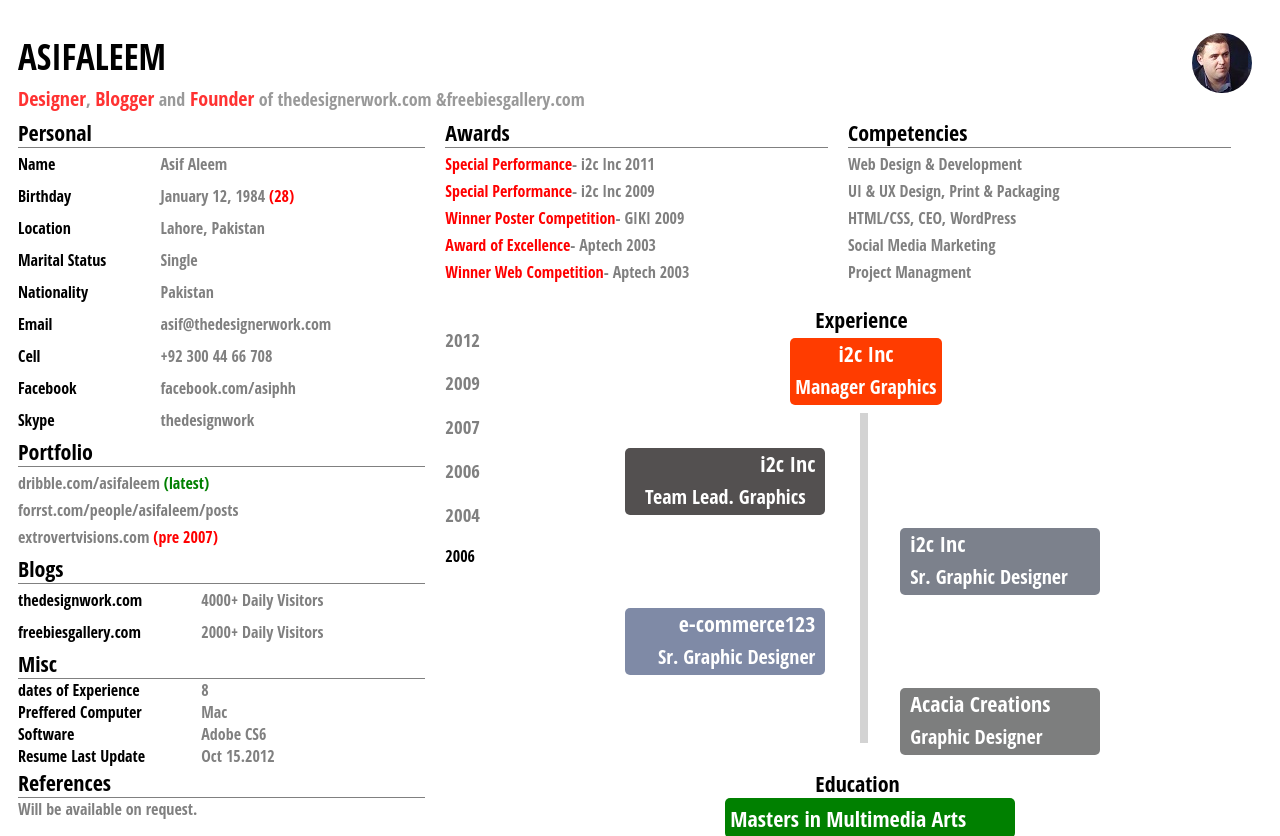
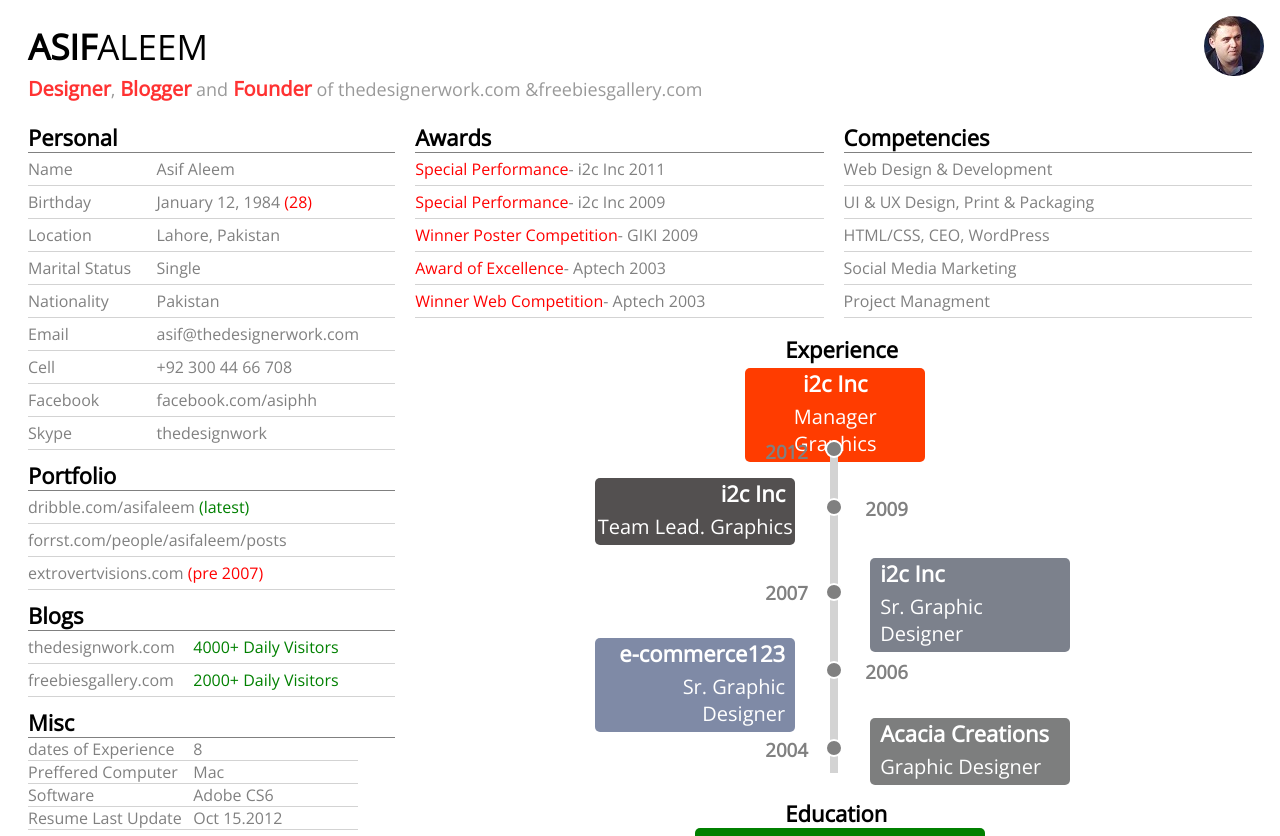
Before and after one commit to ret87/Hillel, a plain HTML site: page homework5/p2/index.html in a window 1280 px wide. Shown: the top 836 px of the page. Drawn offline with nearby package versions, Linux system fonts and the light colour scheme.

Commit message:
group styles and chng classes names

```diff
--- a/homework5/p2/style.css
+++ b/homework5/p2/style.css
@@ -1,13 +1,13 @@
+@import url('https://fonts.googleapis.com/css?family=Open+Sans:300');
+
 *,
 *:before,
 *:after {
     box-sizing: border-box;
+    font-family: 'Open Sans', sans-serif;
 }
-@import url('https://fonts.googleapis.com/css?family=Open+Sans+Condensed:300');
 body {
-    font-family: 'Open Sans Condensed', sans-serif;
-    padding: 20px 10px;
-    width: 98%;
+    padding: 10px 20px;
 }
 p {
     margin-top: 5px;
@@ -21,13 +21,12 @@ h2 {
 h3 {
     color: gray;
 }
+header {
+    margin-bottom: 10px;
+}
 .main {
     width: 100%;
     margin: 0 auto;
-    position: relative;
-}
-.header p {
-    margin: 0;
 }
 .header-name {
     font-size: 35px;
@@ -52,8 +51,8 @@ h3 {
     border-radius: 50%;
     background-image: url(photo.jpg);
     position: absolute;
-    top: 0;
-    right: 0;
+    top: 1rem;
+    right: 1rem;
 }
 
 /* top content end */
@@ -66,61 +65,67 @@ h3 {
 }
 .font-grey {
     color: grey;
-}
-.content-left {
-    width: 33%;
-    float: left;
+    border-bottom: 1px solid lightgray;
 }
 .head {
     border-bottom: 1px solid gray;
-    font-weight: 600;
 }
-.info p {
+.title {
     color: grey;
-}
-.light-border {
+    float: left;
+    width: 35%;
     border-bottom: 1px solid lightgray;
 }
-.title {
-    float: left;
-    width: 35%;
-}
 .info {
+    color: grey;
     float: left;
     width: 65%;
+    border-bottom: 1px solid lightgray;
 }
-.portfolio {
-    float: left;
-    width: 100%;
+.clearfix::after {
+    content: "";
+    display: table;
+    clear: both;
+}
+section {
+    margin-top: 10px;
 }
 .blog-float-big {
     float: left;
     width: 55%;
-    color: grey;
+    border-bottom: 1px solid lightgray;
 }
 .blog-float-small {
     float: left;
     width: 45%;
+    color: grey;
+    border-bottom: 1px solid lightgray;
 }
-.content-top {
-    width: 100%;
+.content-left {
+    float: left;
+    width: 30%;
+}
+.content-right {
+    float: right;
+    width: 70%;
 }
 .awards {
-    margin-left: 20px;
+    padding-left: 20px;
     float: left;
-    width: 31%;
+    width: 50%;
 }
 .competencies {
-    margin-left: 20px;
+    padding-left: 20px;
     float: left;
-    width: 31%;
+    width: 50%;
 }
 
 /* graph blocks Exp absolute*/
+
 .graphics {
     padding: 20px;
     float: left;
-    width: 66%;
+    width: 65%;
     position: relative;
 }
 .experience p {
@@ -134,22 +139,23 @@ h3 {
     font-weight: 600;
 }
 .man-graph {
+    width: 180px;
     position: absolute;
     top: 50px;
-    left: 365px;
+    left: 350px;
     border-radius: 5px;
     background-color: rgb(255, 60, 0);
     text-align: center;
     color: white;
     padding: 0 5px;
 }
-.years-2012 {
+.dates-2012 {
     position: absolute;
     top: 102px;
     left: 370px;
     color: grey;
 }
-.node-2012 {
+.circle-2012 {
     position: absolute;
     top: 122px;
     left: 430px;
@@ -182,7 +188,7 @@ h3 {
     text-align: right;
     padding: 0 10px;
 }
-.node-2009 {
+.circle-2009 {
     position: absolute;
     top: 180px;
     left: 430px;
@@ -193,7 +199,7 @@ h3 {
     border: 2px solid white;
     z-index: 1;
 }
-.years-2009 {
+.dates-2009 {
     position: absolute;
     top: 159px;
     left: 470px;
@@ -210,7 +216,7 @@ h3 {
     text-align: left;
     padding-left: 10px;
 }
-.node-2007 {
+.circle-2007 {
     position: absolute;
     top: 265px;
     left: 430px;
@@ -221,7 +227,7 @@ h3 {
     border: 2px solid white;
     z-index: 1;
 }
-.years-2007 {
+.dates-2007 {
     position: absolute;
     top: 243px;
     left: 370px;
@@ -238,7 +244,7 @@ h3 {
     text-align: right;
     padding-right: 10px;
 }
-.node-2006 {
+.circle-2006 {
     position: absolute;
     top: 343px;
     left: 430px;
@@ -249,7 +255,7 @@ h3 {
     border: 2px solid white;
     z-index: 1;
 }
-.years-2006 {
+.dates-2006 {
     position: absolute;
     top: 322px;
     left: 470px;
@@ -266,7 +272,7 @@ h3 {
     text-align: left;
     padding-left: 10px;
 }
-.node-2004 {
+.circle-2004 {
     position: absolute;
     top: 421px;
     left: 430px;
@@ -277,18 +283,11 @@ h3 {
     border: 2px solid white;
     z-index: 1;
 }
-.years-2004 {
+.dates-2004 {
     position: absolute;
     top: 400px;
     left: 370px;
     color: grey;
-}
-
-.graph2 {
-    padding: 20px;
-    float: left;
-    width: 100%;
-    position: relative;
 }
 .education p {
     color: white;
@@ -309,7 +308,7 @@ h3 {
     padding: 5px;
     border-radius: 5px;
 }
-.ed-node-2011 {
+.ed-circle-2011 {
     position: absolute;
     top: 561px;
     left: 430px;
@@ -334,7 +333,7 @@ h3 {
     height: 350px;
     background-color: lightgrey;
 }
-.ed-node-2006 {
+.ed-circle-2006 {
     position: absolute;
     top: 611px;
     left: 415px;
@@ -385,7 +384,7 @@ h3 {
     top: 678px;
     left: 370px;
 }
-.ed-node-2004 {
+.ed-circle-2004 {
     position: absolute;
     top: 700px;
     left: 430px;
@@ -406,7 +405,7 @@ h3 {
     color: white;
     text-align: right;
 }
-.ed-node-2003{
+.ed-circle-2003{
     position: absolute;
     top: 756px;
     left: 430px;
@@ -423,7 +422,7 @@ h3 {
     left: 470px;
     color: grey;
 }
-.ed-node-2002 {
+.ed-circle-2002 {
     position: absolute;
     top: 830px;
     left: 430px;
```
